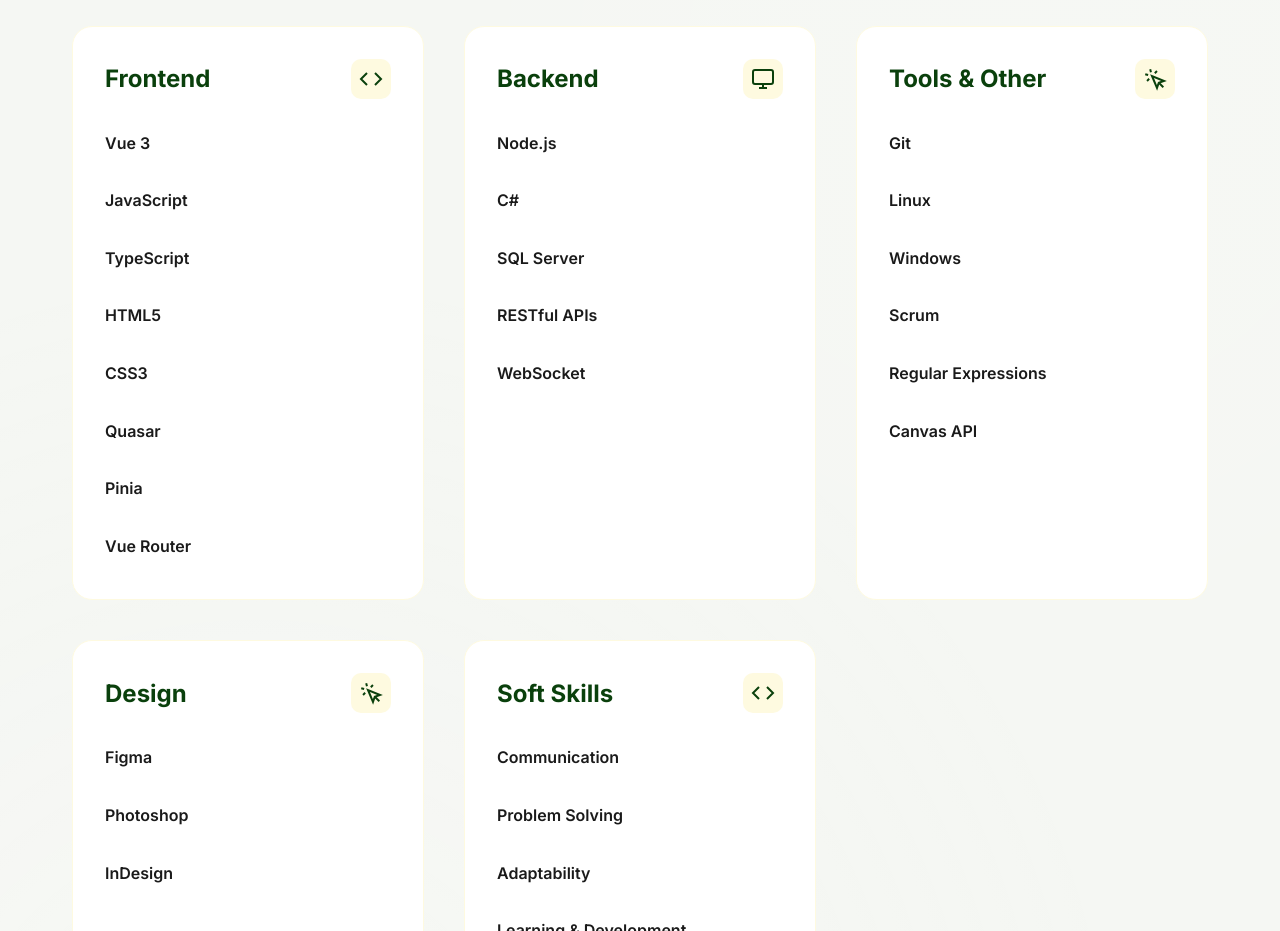
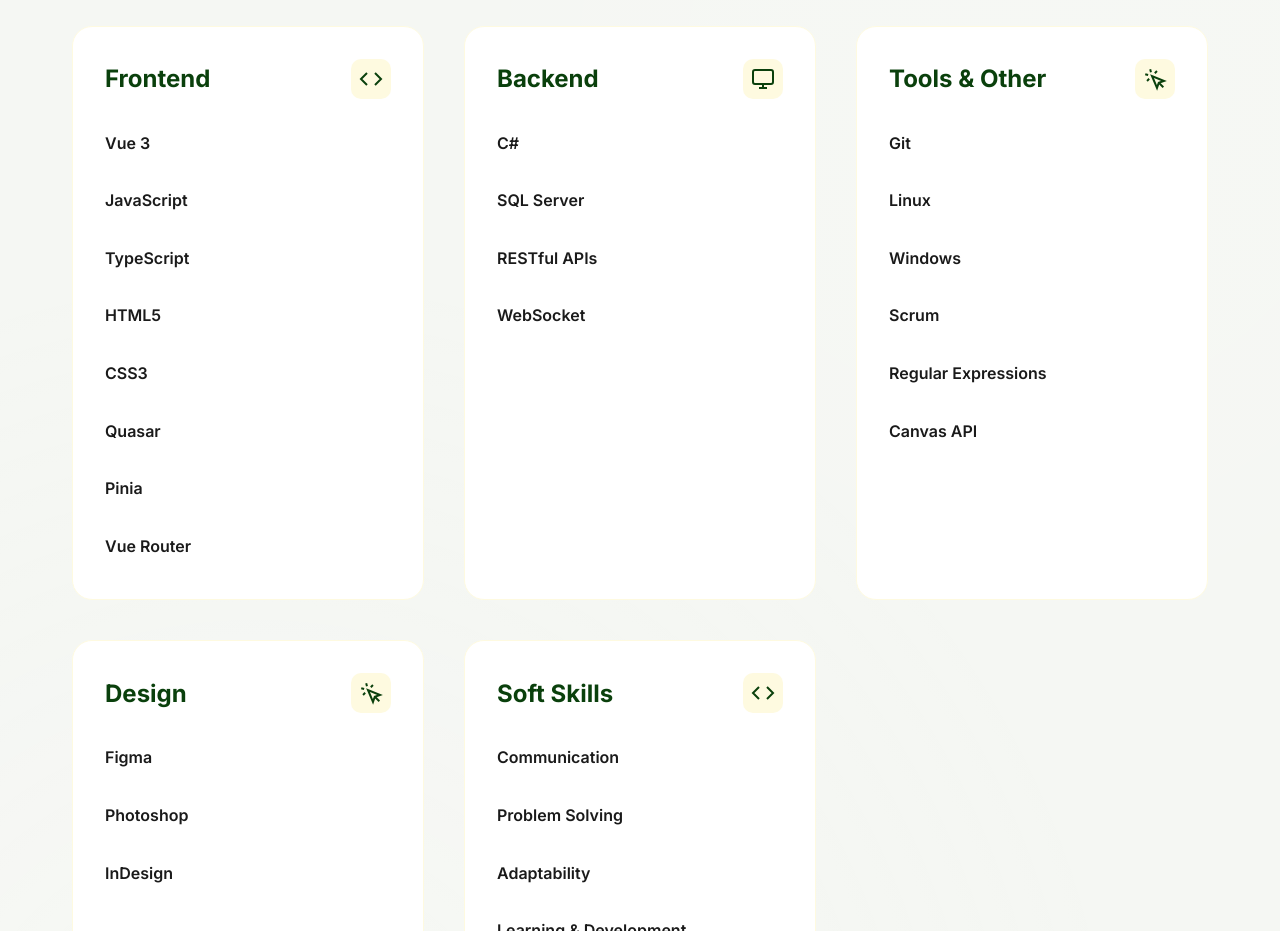
Before and after one commit to sobhanism/vue-website, a Vue app: page / in a window 1280 px wide. Shown: the part 3520-4451 px from the top of the page. Built offline with nearby package versions, Linux system fonts and the light colour scheme.

Commit message:
fix: skill issue fixed

```diff
--- a/index.html
+++ b/index.html
@@ -8,7 +8,7 @@
       name="description"
       content="Samira Sobhani - Frontend Developer. Creating beautiful, functional web experiences with modern technologies."
     />
-    <meta name="keywords" content="Frontend Developer, Vue.js, React, Node.js, Web Development" />
+    <meta name="keywords" content="Frontend Developer, Vue.js, Web Development" />
     <meta name="author" content="Samira Sobhani" />
 
     <!-- Open Graph / Facebook -->
--- a/src/components/sections/SkillsSection.vue
+++ b/src/components/sections/SkillsSection.vue
@@ -28,7 +28,6 @@
                 <path d="M9.09 9a3 3 0 0 1 5.83 1c0 2-3 3-3 3"></path>
                 <path d="m12 17h.01"></path>
               </svg>
-              <!-- Debug: {{ category.category }} -->
             </div>
           </div>
 
@@ -36,11 +35,7 @@
             <div v-for="skill in category.items" :key="skill.name" class="skills__item">
               <div class="skills__item-header">
                 <span class="skills__item-name">{{ skill.name }}</span>
-                <!-- <span class="skills__item-level">{{ skill.level }}%</span> -->
               </div>
-              <!-- <div class="skills__progress">
-                <div class="skills__progress-bar" :style="{ width: `${skill.level}%` }"></div>
-              </div> -->
             </div>
           </div>
         </div>
--- a/src/stores/counter.ts
+++ b/src/stores/counter.ts
@@ -97,7 +97,6 @@
     {
       category: 'Backend',
       items: [
-        { name: 'Node.js', level: 80 },
         { name: 'C#', level: 85 },
         { name: 'SQL Server', level: 80 },
         { name: 'RESTful APIs', level: 85 },
```
